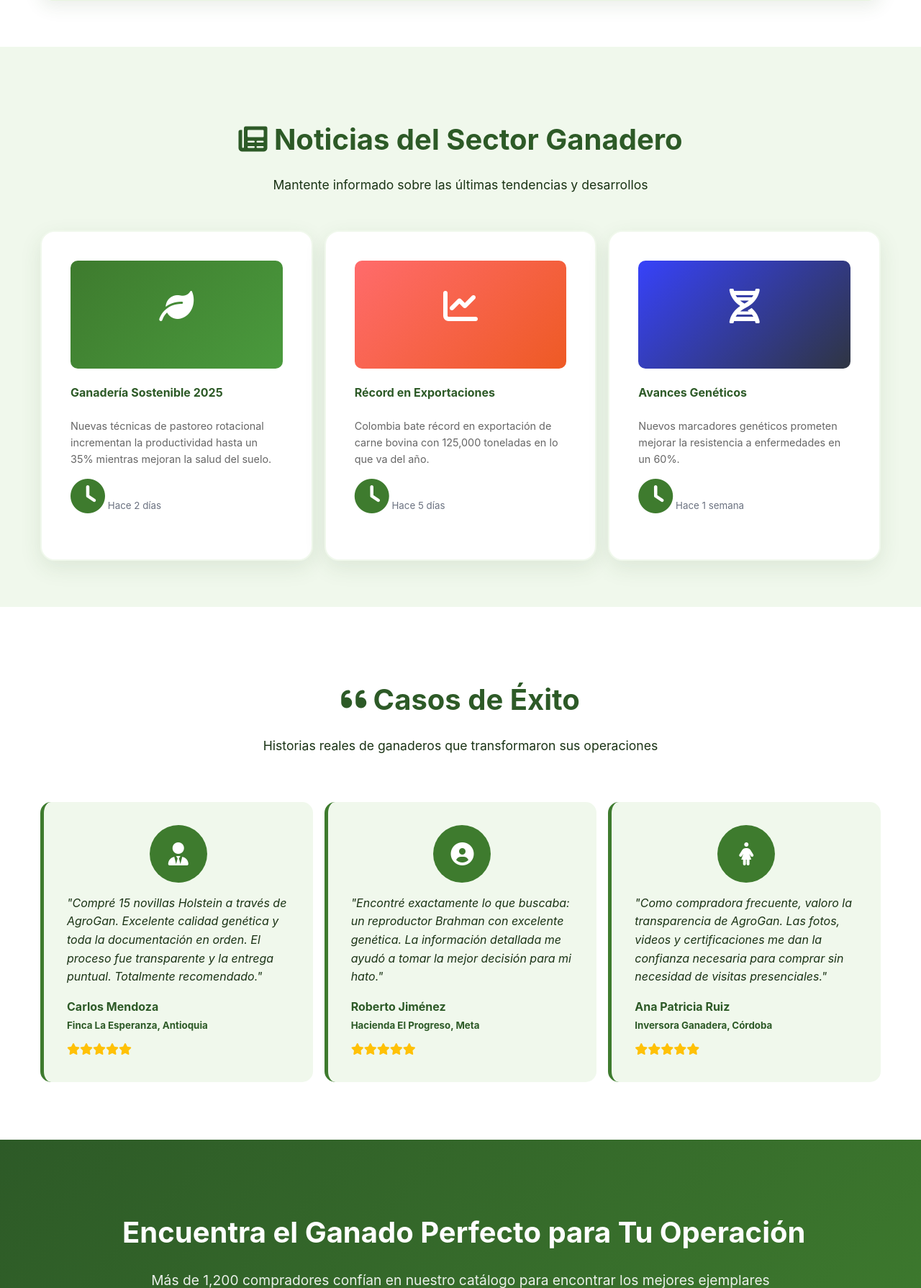
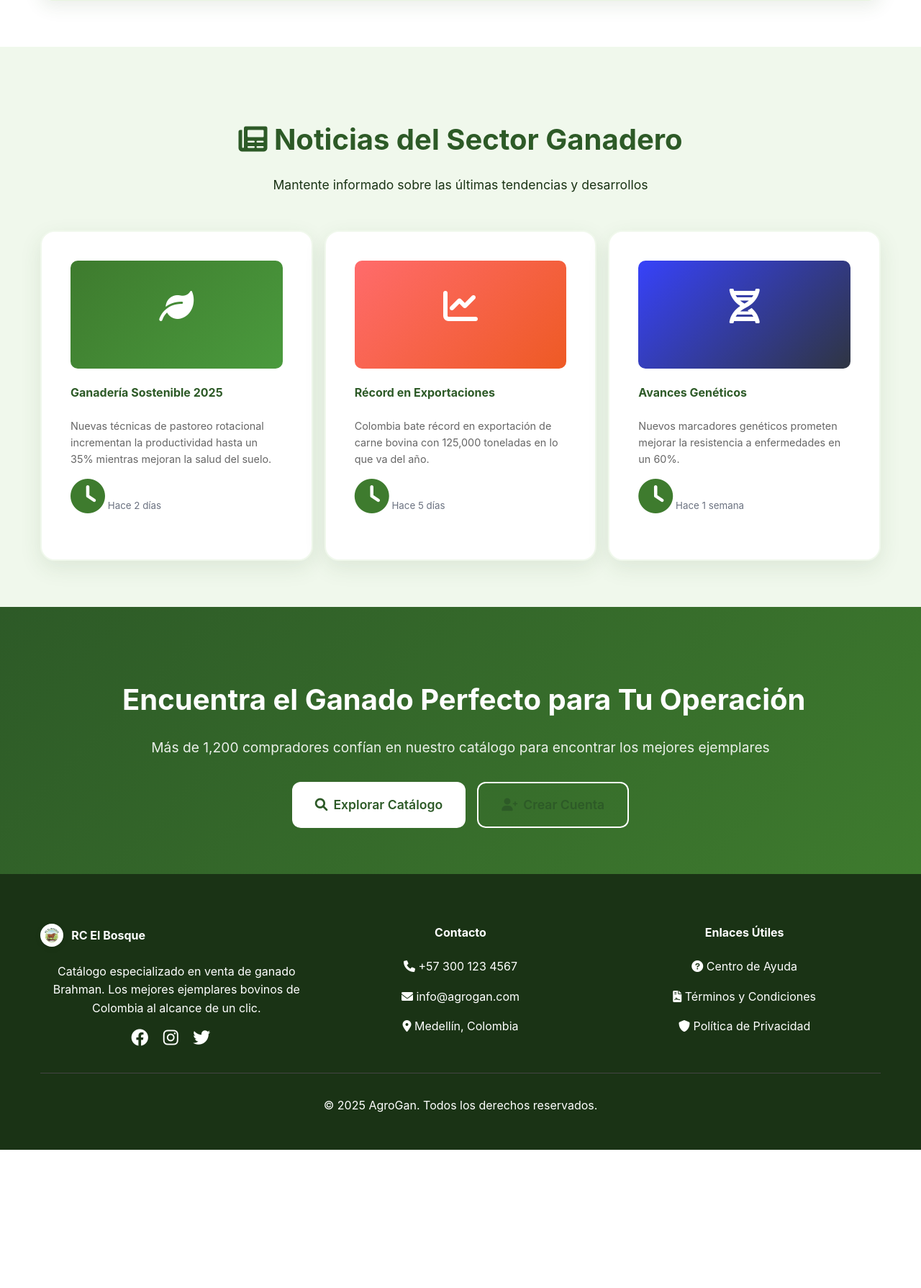
Before and after one commit to Moisex006/Rcelbosque, a PHP site: page /agrogan/ in a window 1280 px wide. Shown: the part 3171-4960 px from the top of the page at 72% size. After the commit the page ends 4768 px from the top, so only its background shows below. Run offline with PHP 8.4, Linux system fonts and the light colour scheme; data comes from the database, SQL or seed files in the repository; data that the repository does not hold is empty.

Commit message:
Refactor index

```diff
--- a/public/index.php
+++ b/public/index.php
@@ -8,7 +8,7 @@ $prices = getMarketPrices();
 <!doctype html><html><head><meta charset="utf-8"><meta name="viewport" content="width=device-width,initial-scale=1">
 <link rel="stylesheet" href="assets/style.css">
 <link href="https://cdnjs.cloudflare.com/ajax/libs/font-awesome/6.0.0/css/all.min.css" rel="stylesheet">
-<title>RC El Bosque - Venta de Ganado Premium</title>
+<title>RC El Bosque - Venta de Ganado Brahman</title>
 <style>
 /* Estilos específicos para la landing page */
 :root {
@@ -310,27 +310,6 @@ $prices = getMarketPrices();
           Cabezas Disponibles
         </span>
       </div>
-      <div class="metric-card animate-fade-in">
-        <span class="metric-number" data-target="<?= $stats['sales'] ?>">0</span>
-        <span class="metric-label">
-          <i class="fas fa-handshake"></i><br>
-          Animales Vendidos
-        </span>
-      </div>
-      <div class="metric-card animate-fade-in">
-        <span class="metric-number" data-target="<?= $stats['satisfaction'] ?>">0%</span>
-        <span class="metric-label">
-          <i class="fas fa-star"></i><br>
-          Clientes Satisfechos
-        </span>
-      </div>
-      <div class="metric-card animate-fade-in">
-        <span class="metric-number" data-target="<?= $stats['revenue'] ?>">$0M</span>
-        <span class="metric-label">
-          <i class="fas fa-dollar-sign"></i><br>
-          En Transacciones
-        </span>
-      </div>
     </div>
   </div>
 </section>
@@ -553,75 +532,6 @@ $prices = getMarketPrices();
   </div>
 </section>
 
-<!-- Testimonios -->
-<section class="section" style="background: white;">
-  <div class="container">
-    <h2 class="section-title">
-      <i class="fas fa-quote-left"></i> Casos de Éxito
-    </h2>
-    <p class="section-subtitle">Historias reales de ganaderos que transformaron sus operaciones</p>
-
-    <div class="grid grid-3">
-      <div class="testimonial">
-        <div style="text-align: center; margin-bottom: 1rem;">
-          <div style="width: 80px; height: 80px; background: var(--accent-green); border-radius: 50%; margin: 0 auto; display: flex; align-items: center; justify-content: center;">
-            <i class="fas fa-user-tie" style="font-size: 2rem; color: white;"></i>
-          </div>
-        </div>
-        <p class="testimonial-text">
-          "Compré 15 novillas Holstein a través de AgroGan. Excelente calidad genética y toda la documentación
-          en orden. El proceso fue transparente y la entrega puntual. Totalmente recomendado."
-        </p>
-        <div class="testimonial-author">
-          Carlos Mendoza<br>
-          <small>Finca La Esperanza, Antioquia</small><br>
-          <div style="color: #ffc107; margin-top: 0.5rem;">
-            <i class="fas fa-star"></i><i class="fas fa-star"></i><i class="fas fa-star"></i><i class="fas fa-star"></i><i class="fas fa-star"></i>
-          </div>
-        </div>
-      </div>
-
-      <div class="testimonial">
-        <div style="text-align: center; margin-bottom: 1rem;">
-          <div style="width: 80px; height: 80px; background: var(--accent-green); border-radius: 50%; margin: 0 auto; display: flex; align-items: center; justify-content: center;">
-            <i class="fas fa-user-circle" style="font-size: 2rem; color: white;"></i>
-          </div>
-        </div>
-        <p class="testimonial-text">
-          "Encontré exactamente lo que buscaba: un reproductor Brahman con excelente genética.
-          La información detallada me ayudó a tomar la mejor decisión para mi hato."
-        </p>
-        <div class="testimonial-author">
-          Roberto Jiménez<br>
-          <small>Hacienda El Progreso, Meta</small><br>
-          <div style="color: #ffc107; margin-top: 0.5rem;">
-            <i class="fas fa-star"></i><i class="fas fa-star"></i><i class="fas fa-star"></i><i class="fas fa-star"></i><i class="fas fa-star"></i>
-          </div>
-        </div>
-      </div>
-
-      <div class="testimonial">
-        <div style="text-align: center; margin-bottom: 1rem;">
-          <div style="width: 80px; height: 80px; background: var(--accent-green); border-radius: 50%; margin: 0 auto; display: flex; align-items: center; justify-content: center;">
-            <i class="fas fa-female" style="font-size: 2rem; color: white;"></i>
-          </div>
-        </div>
-        <p class="testimonial-text">
-          "Como compradora frecuente, valoro la transparencia de AgroGan. Las fotos, videos y certificaciones
-          me dan la confianza necesaria para comprar sin necesidad de visitas presenciales."
-        </p>
-        <div class="testimonial-author">
-          Ana Patricia Ruiz<br>
-          <small>Inversora Ganadera, Córdoba</small><br>
-          <div style="color: #ffc107; margin-top: 0.5rem;">
-            <i class="fas fa-star"></i><i class="fas fa-star"></i><i class="fas fa-star"></i><i class="fas fa-star"></i><i class="fas fa-star"></i>
-          </div>
-        </div>
-      </div>
-    </div>
-  </div>
-</section>
-
 <!-- CTA Final -->
 <section class="section" style="background: linear-gradient(135deg, var(--primary-green), var(--accent-green)); color: white;">
   <div class="container" style="text-align: center;">
@@ -647,7 +557,7 @@ $prices = getMarketPrices();
     <div class="grid grid-3">
       <div>
         <h4 style="display:flex;align-items:center;gap:.7rem;"><img src="assets/images/logo-rc-el-bosque.png" alt="Logo RC El Bosque" style="height:32px;width:auto;border-radius:50%;background:#fff;box-shadow:0 2px 8px rgba(0,0,0,.08);"> RC El Bosque</h4>
-        <p>Catálogo especializado en venta de ganado premium. Los mejores ejemplares bovinos de Colombia al alcance de un clic.</p>
+        <p>Catálogo especializado en venta de ganado Brahman. Los mejores ejemplares bovinos de Colombia al alcance de un clic.</p>
         <div style="margin-top: 1rem;">
           <i class="fab fa-facebook" style="margin-right: 1rem; font-size: 1.5rem;"></i>
           <i class="fab fa-instagram" style="margin-right: 1rem; font-size: 1.5rem;"></i>
```
